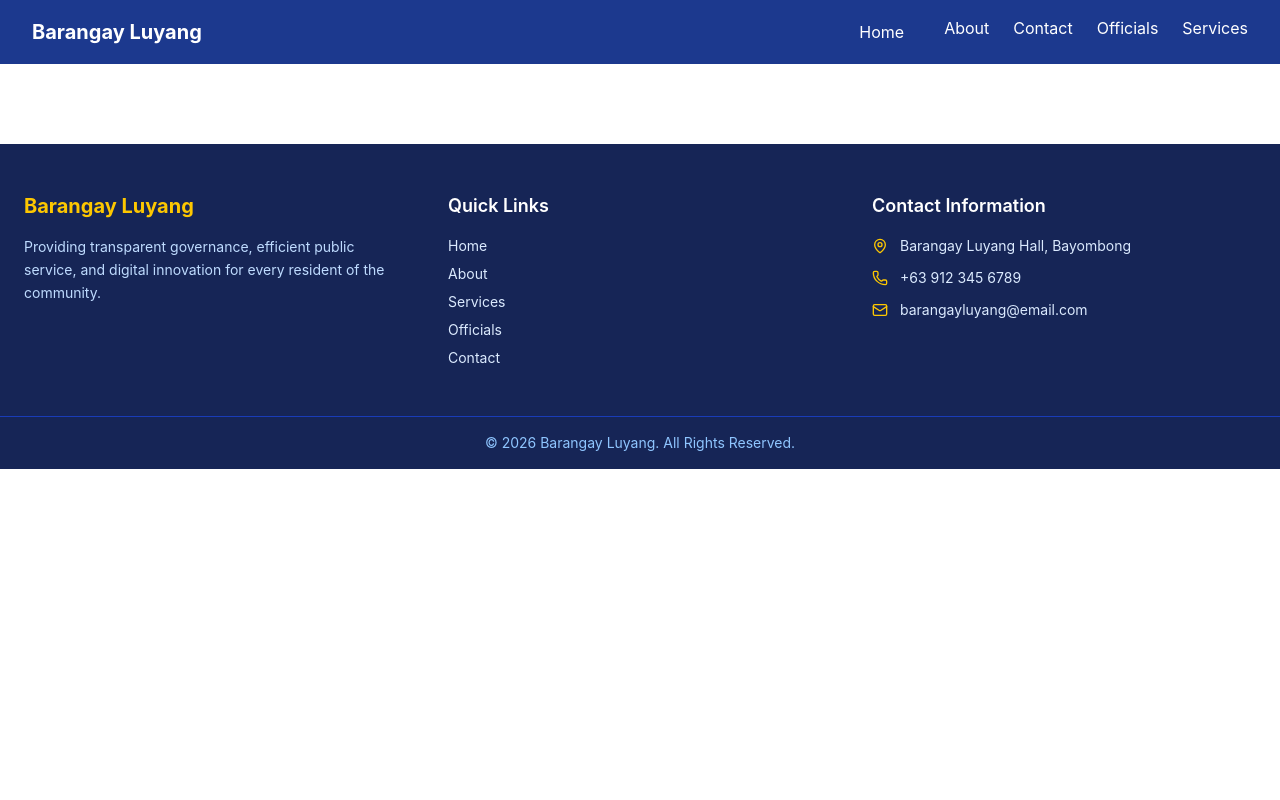
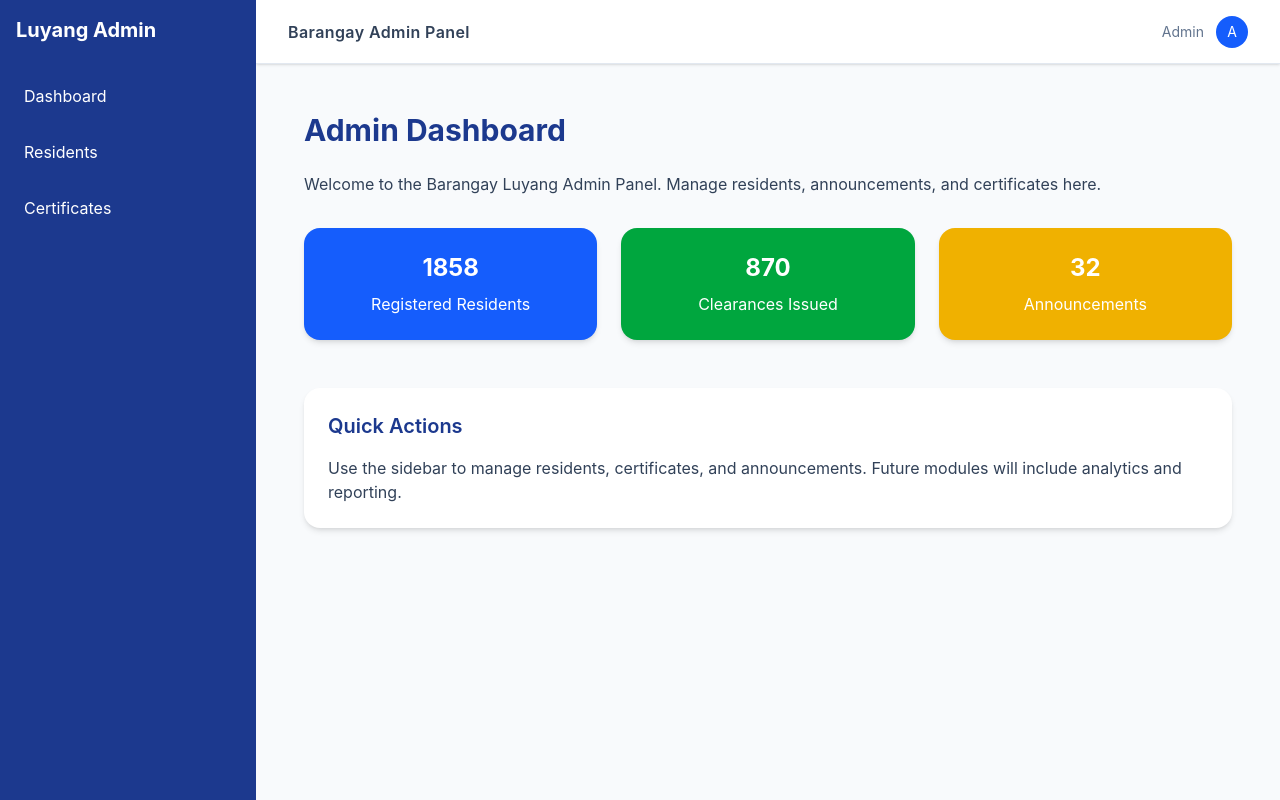
Before and after one commit to DexterCapillan/BARANGAYLUYANG_WEBSITE, a React (Vite) app in the folder BARANGAYLUYANG_WEBSITE/: page /admin in a window 1280 px wide. Built offline with nearby package versions, Linux system fonts and the light colour scheme.

Commit message:
adminpage

```diff
--- a/BARANGAYLUYANG_WEBSITE/src/App.jsx
+++ b/BARANGAYLUYANG_WEBSITE/src/App.jsx
@@ -1,29 +1,48 @@
 import { BrowserRouter, Routes, Route } from "react-router-dom";
-import Navbar from "./components/common/Navbar";
-import Footer from "./components/common/Footer";
 import ScrollToTop from "./components/common/ScrollToTop";
 
+// LAYOUTS
+import PublicLayout from "./layouts/PublicLayout";
+import AdminLayout from "./layouts/AdminLayout";
+
+// PUBLIC PAGES
 import Home from "./pages/public/Home";
 import About from "./pages/public/About";
 import Contact from "./pages/public/Contact";
 import Officials from "./pages/public/Officials";
 import Services from "./pages/public/Services";
 
+// ADMIN PAGES
+import Dashboard from "./pages/admin/Dashboard";
+import Login from "./pages/admin/Login";
+import Announcements from "./pages/admin/Announcements"; // only this now
+
 export default function App() {
   return (
     <BrowserRouter>
-      <ScrollToTop /> {/* <-- ensures scroll to top on route change */}
-      <Navbar />
+      <ScrollToTop />
 
       <Routes>
-        <Route path="/" element={<Home />} />
-        <Route path="/about" element={<About />} />
-        <Route path="/contact" element={<Contact />} />
-        <Route path="/officials" element={<Officials />} />
-        <Route path="/services" element={<Services />} />
+
+        {/* 🌐 PUBLIC */}
+        <Route element={<PublicLayout />}>
+          <Route path="/" element={<Home />} />
+          <Route path="/about" element={<About />} />
+          <Route path="/contact" element={<Contact />} />
+          <Route path="/officials" element={<Officials />} />
+          <Route path="/services" element={<Services />} />
+        </Route>
+
+        {/* 🔐 ADMIN LOGIN */}
+        <Route path="/admin/login" element={<Login />} />
+
+        {/* 🛠 ADMIN PANEL */}
+        <Route path="/admin" element={<AdminLayout />}>
+          <Route index element={<Dashboard />} />
+          <Route path="announcements" element={<Announcements />} />
+        </Route>
+
       </Routes>
-
-      <Footer />
     </BrowserRouter>
   );
 }
--- /dev/null
+++ b/BARANGAYLUYANG_WEBSITE/src/data/announcements.js
@@ -0,0 +1,12 @@
+const announcements = [
+  {
+    id: 1,
+    title: "Barangay Ordinance Update",
+    date: "March 20, 2026",
+    preview: "New sanitation and curfew rules implemented.",
+    content: "Full details about the ordinance...",
+    image: "https://via.placeholder.com/600x300"
+  }
+];
+
+export default announcements;
--- a/BARANGAYLUYANG_WEBSITE/src/layouts/AdminLayout.jsx
+++ b/BARANGAYLUYANG_WEBSITE/src/layouts/AdminLayout.jsx
@@ -1,16 +1,32 @@
 import { Outlet } from "react-router-dom";
-import Sidebar from "../components/common/Sidebar";
+import Sidebar from "../components/common/Sidebar.jsx";
 
 export default function AdminLayout() {
   return (
     <div className="flex min-h-screen bg-slate-50">
       <Sidebar />
-      <main className="flex-1 overflow-y-auto">
-        <header className="h-16 bg-white border-b border-slate-200 flex items-center px-8 justify-between">
-          <span className="font-semibold text-slate-700">Admin Control Panel</span>
-          <div className="w-8 h-8 bg-blue-600 rounded-full"></div>
+
+      <main className="flex-1 overflow-y-auto bg-slate-50">
+
+        {/* HEADER */}
+        <header className="h-16 bg-white border-b border-slate-200 flex items-center px-8 justify-between shadow-sm">
+          <span className="font-semibold text-slate-700 tracking-wide">
+            Barangay Admin Panel
+          </span>
+
+          <div className="flex items-center gap-3">
+            <span className="text-sm text-slate-500">Admin</span>
+            <div className="w-8 h-8 bg-blue-600 rounded-full flex items-center justify-center text-white text-sm">
+              A
+            </div>
+          </div>
         </header>
-        <Outlet />
+
+        {/* CONTENT */}
+        <div className="p-6">
+          <Outlet />
+        </div>
+
       </main>
     </div>
   );
--- a/BARANGAYLUYANG_WEBSITE/src/layouts/PublicLayout.jsx
+++ b/BARANGAYLUYANG_WEBSITE/src/layouts/PublicLayout.jsx
@@ -1,11 +1,22 @@
 import { Outlet } from "react-router-dom";
 import Navbar from "../components/common/Navbar";
+import Footer from "../components/common/Footer";
 
 export default function PublicLayout() {
   return (
-    <div>
+    <div className="flex flex-col min-h-screen">
+
+      {/* TOP NAV */}
       <Navbar />
-      <Outlet /> {/* This is required to render Home.jsx content */}
+
+      {/* MAIN CONTENT */}
+      <main className="flex-1">
+        <Outlet />
+      </main>
+
+      {/* FOOTER */}
+      <Footer />
+
     </div>
   );
 }
--- /dev/null
+++ b/BARANGAYLUYANG_WEBSITE/src/pages/admin/Announcements.jsx
@@ -0,0 +1,85 @@
+import { useState } from "react";
+import announcementsData from "../../data/announcements";
+
+export default function Announcements() {
+  const [announcements, setAnnouncements] = useState(announcementsData);
+  const [title, setTitle] = useState("");
+  const [date, setDate] = useState("");
+  const [preview, setPreview] = useState("");
+  const [content, setContent] = useState("");
+
+  const handleAdd = (e) => {
+    e.preventDefault();
+    const newAnn = {
+      id: announcements.length + 1,
+      title,
+      date,
+      preview,
+      content,
+      image: "https://via.placeholder.com/600x300"
+    };
+    const updated = [...announcements, newAnn];
+    setAnnouncements(updated);
+
+    // Clear form
+    setTitle(""); setDate(""); setPreview(""); setContent("");
+  };
+
+  return (
+    <div className="p-6 max-w-3xl mx-auto">
+      <h1 className="text-2xl font-bold mb-6">Manage Announcements</h1>
+
+      {/* FORM TO ADD ANNOUNCEMENT */}
+      <form onSubmit={handleAdd} className="space-y-4 mb-8 border p-4 rounded-lg shadow-sm bg-white">
+        <input
+          type="text"
+          placeholder="Title"
+          value={title}
+          onChange={e => setTitle(e.target.value)}
+          className="w-full p-3 border rounded"
+          required
+        />
+        <input
+          type="text"
+          placeholder="Date"
+          value={date}
+          onChange={e => setDate(e.target.value)}
+          className="w-full p-3 border rounded"
+          required
+        />
+        <input
+          type="text"
+          placeholder="Preview"
+          value={preview}
+          onChange={e => setPreview(e.target.value)}
+          className="w-full p-3 border rounded"
+          required
+        />
+        <textarea
+          placeholder="Full Content"
+          value={content}
+          onChange={e => setContent(e.target.value)}
+          className="w-full p-3 border rounded"
+          required
+        />
+        <button
+          type="submit"
+          className="bg-blue-900 text-white px-6 py-3 rounded-lg hover:bg-blue-800 transition"
+        >
+          Add Announcement
+        </button>
+      </form>
+
+      {/* LIST OF ANNOUNCEMENTS */}
+      <div className="space-y-4">
+        {announcements.map((ann) => (
+          <div key={ann.id} className="border p-4 rounded-lg shadow-sm bg-white">
+            <h3 className="font-semibold text-xl">{ann.title}</h3>
+            <p className="text-sm text-gray-500">{ann.date}</p>
+            <p className="mt-2">{ann.preview}</p>
+          </div>
+        ))}
+      </div>
+    </div>
+  );
+}
--- a/BARANGAYLUYANG_WEBSITE/src/pages/admin/Dashboard.jsx
+++ b/BARANGAYLUYANG_WEBSITE/src/pages/admin/Dashboard.jsx
@@ -0,0 +1,42 @@
+// src/pages/admin/Dashboard.jsx
+export default function Dashboard() {
+  const stats = [
+    { label: "Registered Residents", value: 1858, color: "bg-blue-600" },
+    { label: "Clearances Issued", value: 870, color: "bg-green-600" },
+    { label: "Announcements", value: 32, color: "bg-yellow-500" },
+  ];
+
+  return (
+    <div className="p-6">
+      <h1 className="text-3xl font-bold text-blue-900 mb-6">
+        Admin Dashboard
+      </h1>
+      <p className="text-slate-700 mb-8">
+        Welcome to the Barangay Luyang Admin Panel. Manage residents, announcements, and certificates here.
+      </p>
+
+      {/* STATS CARDS */}
+      <div className="grid sm:grid-cols-1 md:grid-cols-3 gap-6">
+        {stats.map((stat, idx) => (
+          <div
+            key={idx}
+            className={`p-6 rounded-2xl shadow-md flex flex-col items-center justify-center ${stat.color} text-white`}
+          >
+            <p className="text-2xl font-bold">{stat.value}</p>
+            <p className="mt-2 text-center">{stat.label}</p>
+          </div>
+        ))}
+      </div>
+
+      {/* PLACEHOLDER SECTION */}
+      <div className="mt-12 p-6 bg-white rounded-2xl shadow-md">
+        <h2 className="text-xl font-semibold text-blue-900 mb-4">
+          Quick Actions
+        </h2>
+        <p className="text-slate-700">
+          Use the sidebar to manage residents, certificates, and announcements. Future modules will include analytics and reporting.
+        </p>
+      </div>
+    </div>
+  );
+}
--- a/BARANGAYLUYANG_WEBSITE/src/pages/admin/Login.jsx
+++ b/BARANGAYLUYANG_WEBSITE/src/pages/admin/Login.jsx
@@ -0,0 +1,55 @@
+// src/pages/admin/Login.jsx
+import { useState } from "react";
+import { useNavigate } from "react-router-dom";
+
+export default function Login() {
+  const navigate = useNavigate();
+  const [username, setUsername] = useState("");
+  const [password, setPassword] = useState("");
+
+  const handleLogin = (e) => {
+    e.preventDefault();
+    // Simple placeholder authentication
+    if (username === "admin" && password === "admin") {
+      navigate("/admin");
+    } else {
+      alert("Invalid credentials");
+    }
+  };
+
+  return (
+    <div className="flex items-center justify-center min-h-screen bg-blue-50">
+      <form
+        onSubmit={handleLogin}
+        className="bg-white p-8 rounded-xl shadow-md w-full max-w-sm"
+      >
+        <h1 className="text-2xl font-bold mb-6 text-blue-900">Admin Login</h1>
+
+        <label className="block mb-2 font-semibold">Username</label>
+        <input
+          type="text"
+          value={username}
+          onChange={(e) => setUsername(e.target.value)}
+          className="w-full p-2 border border-slate-300 rounded mb-4"
+          required
+        />
+
+        <label className="block mb-2 font-semibold">Password</label>
+        <input
+          type="password"
+          value={password}
+          onChange={(e) => setPassword(e.target.value)}
+          className="w-full p-2 border border-slate-300 rounded mb-6"
+          required
+        />
+
+        <button
+          type="submit"
+          className="w-full bg-blue-900 text-white py-2 rounded hover:bg-blue-800 transition"
+        >
+          Login
+        </button>
+      </form>
+    </div>
+  );
+}
--- a/BARANGAYLUYANG_WEBSITE/src/pages/public/Home.jsx
+++ b/BARANGAYLUYANG_WEBSITE/src/pages/public/Home.jsx
@@ -7,7 +7,9 @@ import {
   Users,
   ArrowRight
 } from "lucide-react";
+import announcements from "../../data/announcements";
 
+// SERVICES DATA
 const services = [
   {
     title: "Barangay Clearance",
@@ -35,25 +37,21 @@ const services = [
   }
 ];
 
+// STATISTICS
 const stats = [
   { icon: <Users className="w-8 h-8 text-blue-600" />, label: "Registered Residents", value: 1858 },
   { icon: <FileText className="w-8 h-8 text-green-600" />, label: "Clearances Issued", value: 870 },
-  { icon: <Megaphone className="w-8 h-8 text-yellow-500" />, label: "Announcements", value: 32 }
+  { icon: <Megaphone className="w-8 h-8 text-yellow-500" />, label: "Announcements", value: announcements.length }
 ];
 
-const announcements = [
-  { title: "Barangay Health Drive", date: "Mar 5, 2026" },
-  { title: "Tree Planting Activity", date: "Mar 12, 2026" },
-  { title: "Barangay Assembly Meeting", date: "Mar 15, 2026" }
-];
-
+// TESTIMONIALS
 const testimonials = [
   { name: "Juan Dela Cruz", comment: "The online system is very efficient. I got my clearance in minutes!" },
   { name: "Maria Santos", comment: "Love the transparency and easy access to announcements." },
   { name: "Pedro Reyes", comment: "Managing resident records has never been easier for barangay staff." }
 ];
 
-// Motion variants
+// MOTION VARIANTS
 const containerVariants = {
   hidden: { opacity: 0 },
   visible: { opacity: 1, transition: { staggerChildren: 0.15 } }
```
